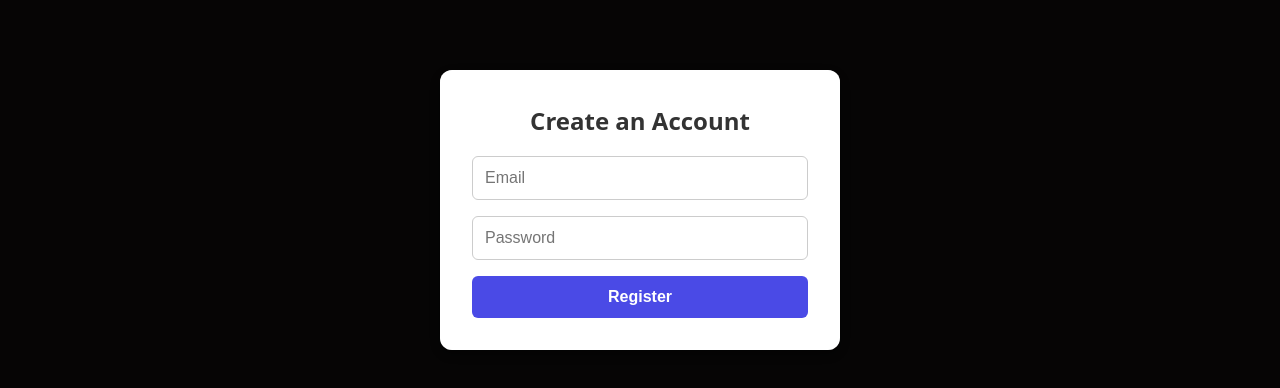
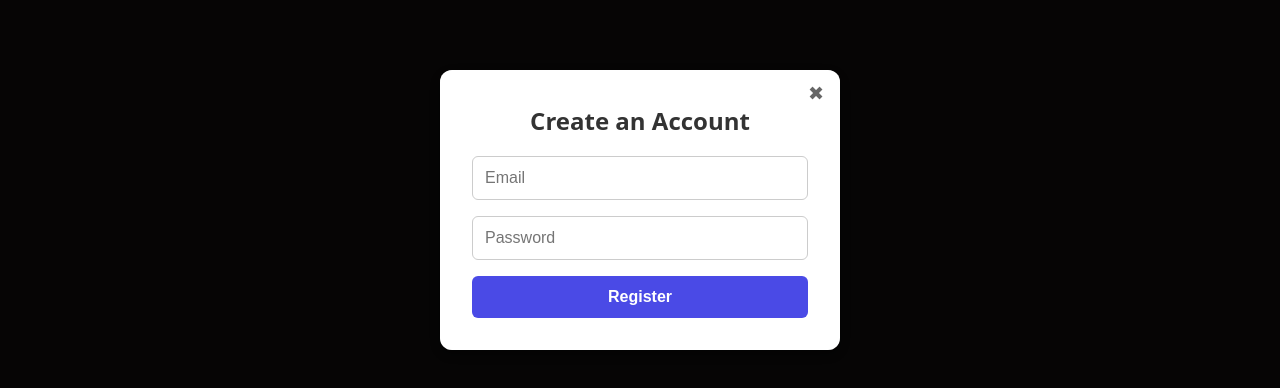
Before and after one commit to almina15/CSS-2025-Hackathon-Team-A-Game-Verse, a React (Vite) app: page /login in a window 1280 px wide. Both pictures are taken after a click on the button "Register". Shown: the part 190-578 px from the top of the page. Built offline with nearby package versions, Linux system fonts and the light colour scheme; no server answers.

Commit message:
registracija/fix

```diff
--- a/src/components/Login.jsx
+++ b/src/components/Login.jsx
@@ -2,7 +2,7 @@ import React, { useState } from "react";
 import { getAuth, signInWithEmailAndPassword } from "firebase/auth";
 import "./Login.css";
 
-const Login = ({ onLogin }) => {
+const Login = ({ onLogin, onClose }) => {
   const [email, setEmail] = useState("");
   const [password, setPassword] = useState("");
   const [error, setError] = useState("");
@@ -28,6 +28,7 @@ const Login = ({ onLogin }) => {
   return (
     <div className="overlay">
       <div className="modal">
+        <button className="close-btn" onClick={onClose}>✖</button>
         <h2 className="title">Login</h2>
 
         {error && <p className="error">{error}</p>}
--- a/src/components/Navbar.jsx
+++ b/src/components/Navbar.jsx
@@ -68,8 +68,12 @@ const Navbar = () => {
         )}
       </div>
 
-      {showRegister && <Register onRegister={handleRegister} />}
-      {showLogin && <Login onLogin={handleLogin} />}
+      {showRegister && (
+        <Register onRegister={handleRegister} onClose={() => setShowRegister(false)} />
+      )}
+      {showLogin && (
+        <Login onLogin={handleLogin} onClose={() => setShowLogin(false)} />
+      )}
     </header>
   );
 };
--- a/src/components/Registration.css
+++ b/src/components/Registration.css
@@ -75,3 +75,21 @@
 .button:hover {
   background-color: #3737c8;
 }
+
+.close-btn {
+  background: none;
+  border: none;
+  font-size: 1.2rem;
+  color: #666;
+  cursor: pointer;
+  position: absolute;
+  top: 12px;
+  right: 16px;
+}
+
+.close-btn:hover {
+  color: #000;
+}
+.modal {
+  position: relative;
+}
--- a/src/components/Registration.jsx
+++ b/src/components/Registration.jsx
@@ -2,7 +2,7 @@ import React, { useState } from "react";
 import { getAuth, createUserWithEmailAndPassword } from "firebase/auth";
 import "./Registration.css";
 
-const Register = ({ onRegister }) => {
+const Register = ({ onRegister, onClose }) => {
   const [email, setEmail] = useState("");
   const [password, setPassword] = useState("");
   const [error, setError] = useState("");
@@ -28,6 +28,7 @@ const Register = ({ onRegister }) => {
   return (
     <div className="overlay">
       <div className="modal">
+        <button className="close-btn" onClick={onClose}>✖</button>
         <h2 className="title">Create an Account</h2>
 
         {error && <p className="error">{error}</p>}
```
